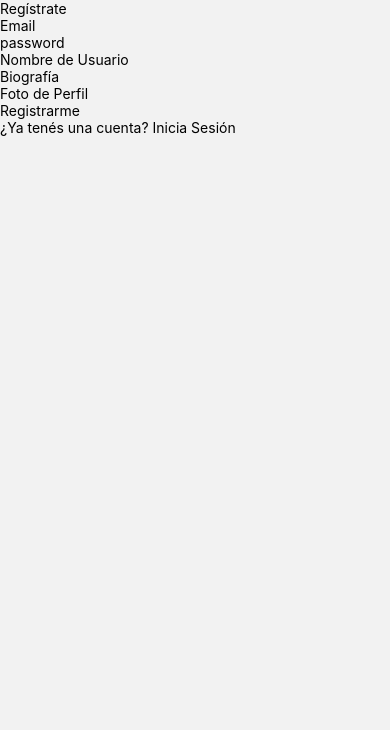
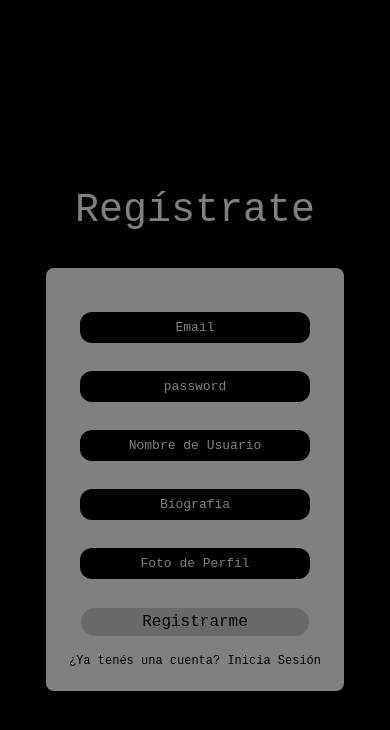
Before and after one commit to nachoojeda/finalProg3, a React Native app: screen /Register in a window 390 px wide. Shown: the top 730 px of the page. Built offline with nearby package versions, Linux system fonts and the light colour scheme.

Commit message:
styles de register y login

```diff
--- a/src/screens/login.js
+++ b/src/screens/login.js
@@ -94,26 +94,54 @@ loguearUsuario(email,pass){
 const styles = StyleSheet.create({
 
     contenedor:{
-
+        flex:1,
+        backgroundColor: 'rgb(0,0,0)',
+        alignItems: 'center',
+        justifyContent: 'center'
     },
 
     titulo:{
+        fontFamily: 'monospace',
+         fontSize: 40,
+         margin: 35,
+         color: 'rgb(128, 128, 128)'
 
     },
 
     formulario:{
+        backgroundColor: 'rgb(128, 128, 128)',
+        borderRadius: 8,
+        padding: 20
 
     },
 
     error:{
-
+        fontFamily: 'monospace',
+    fontSize: 8,
+    margin: 5,
+    color: 'rgb(128, 128, 128)'
     },
 
     texto:{
+    backgroundColor: 'rgb(0,0,0)',
+    fontFamily: 'monospace',
+    fontSize: 13,
+    margin: 14,
+    borderRadius: 12,
+    textAlign: 'center',
+    color: 'rgb(128, 128, 128)',
+    padding: 8
 
     },
 
     botonerror:{
+    fontFamily: 'monospace',
+    fontSize: 16,
+    margin: 15,
+    backgroundColor: 'rgb(105,105,105)',
+    borderRadius: 20,
+    textAlign: 'center',
+    padding: 5
 
     },
 
@@ -122,6 +150,9 @@ const styles = StyleSheet.create({
     },
 
     link:{
+        fontFamily: 'monospace',
+        fontSize:12,
+        margin: 3,
 
     }
 
--- a/src/screens/register.js
+++ b/src/screens/register.js
@@ -128,26 +128,54 @@ registrarUsuario(email,pass, userName, bio, foto){
     const styles = StyleSheet.create({
 
         contenedor:{
-
+            flex:1,
+            backgroundColor: 'rgb(0,0,0)',
+            alignItems: 'center',
+            justifyContent: 'center'
         },
 
         titulo:{
+            fontFamily: 'monospace',
+             fontSize: 40,
+             margin: 35,
+             color: 'rgb(128, 128, 128)'
 
         },
 
         formulario:{
+            backgroundColor: 'rgb(128, 128, 128)',
+            borderRadius: 8,
+            padding: 20
 
         },
 
         error:{
-
+            fontFamily: 'monospace',
+        fontSize: 8,
+        margin: 5,
+        color: 'rgb(128, 128, 128)'
         },
 
         texto:{
+        backgroundColor: 'rgb(0,0,0)',
+        fontFamily: 'monospace',
+        fontSize: 13,
+        margin: 14,
+        borderRadius: 12,
+        textAlign: 'center',
+        color: 'rgb(128, 128, 128)',
+        padding: 8
 
         },
 
         botonerror:{
+        fontFamily: 'monospace',
+        fontSize: 16,
+        margin: 15,
+        backgroundColor: 'rgb(105,105,105)',
+        borderRadius: 20,
+        textAlign: 'center',
+        padding: 5
 
         },
 
@@ -156,6 +184,9 @@ registrarUsuario(email,pass, userName, bio, foto){
         },
 
         link:{
+            fontFamily: 'monospace',
+            fontSize:12,
+            margin: 3,
 
         }
 
```
